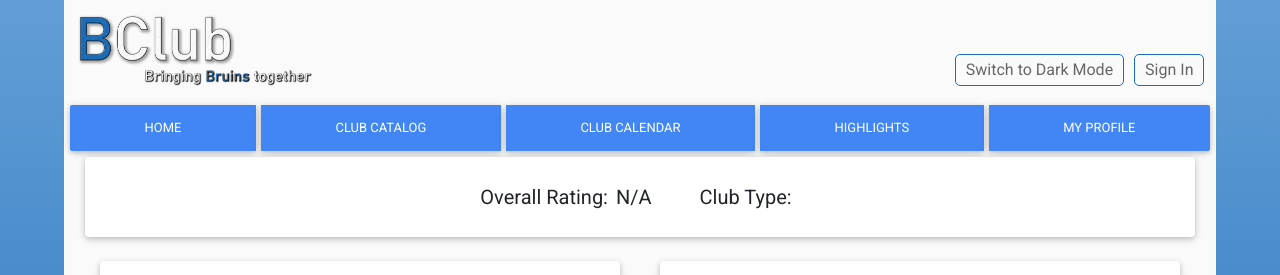
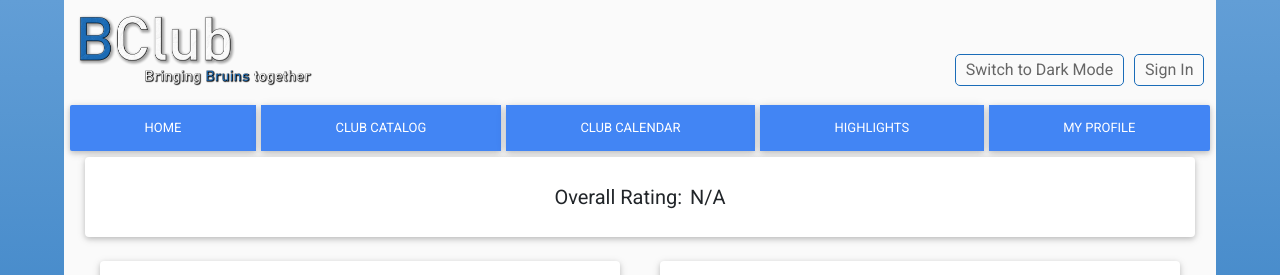
Before and after one commit to tylerdtran/BClub, a React (Create React App) app in the folder frontend/: page /ReviewDisplay in a window 1280 px wide. Shown: the top 275 px of the page. Built offline with nearby package versions, Linux system fonts and the light colour scheme; no server answers; the database is empty.

Commit message:
Cosmetic changes last minute

```diff
--- a/frontend/src/Components/ClubInfo.js
+++ b/frontend/src/Components/ClubInfo.js
@@ -23,10 +23,6 @@ export function ClubInfo(props) {
                                             <Stack direction='horizontal' gap={2} className='d-flex justify-content-center'>
                                                 <h5>Overall Rating:</h5>
                                                 <h5>{props?.data?.rating?.overall || 'N/A'}</h5>
-                                            </Stack>
-                                            <Stack direction='horizontal' gap={2} className='d-flex justify-content-center'>
-                                                <h5>Club Type:</h5>
-                                                <h5>{props?.data?.clubType}</h5>
                                             </Stack>
                                         </Stack>
                                     </Container>
--- a/frontend/src/Components/ReviewDisplay.js
+++ b/frontend/src/Components/ReviewDisplay.js
@@ -93,7 +93,6 @@ export function ReviewDisplay() {
     }, [clubname]);
 
 
-    //get reviews
     useEffect(() => {
         const fetchData = async () => {
             console.log("Getting reviews...");
@@ -103,8 +102,6 @@ export function ReviewDisplay() {
             get(qRef).then((snapshot) => {
                 if (snapshot.exists()) {
                     let data = snapshot.val();
-                    //sort by votes + newest
-
                     sorted = Object.entries(data).sort((review1, review2) => {
                         return moment(review2[1].dateTime, "DD/MM/YYYY HH:mm:ss").valueOf() -
                         moment(review1[1].dateTime, "DD/MM/YYYY HH:mm:ss").valueOf();
```
